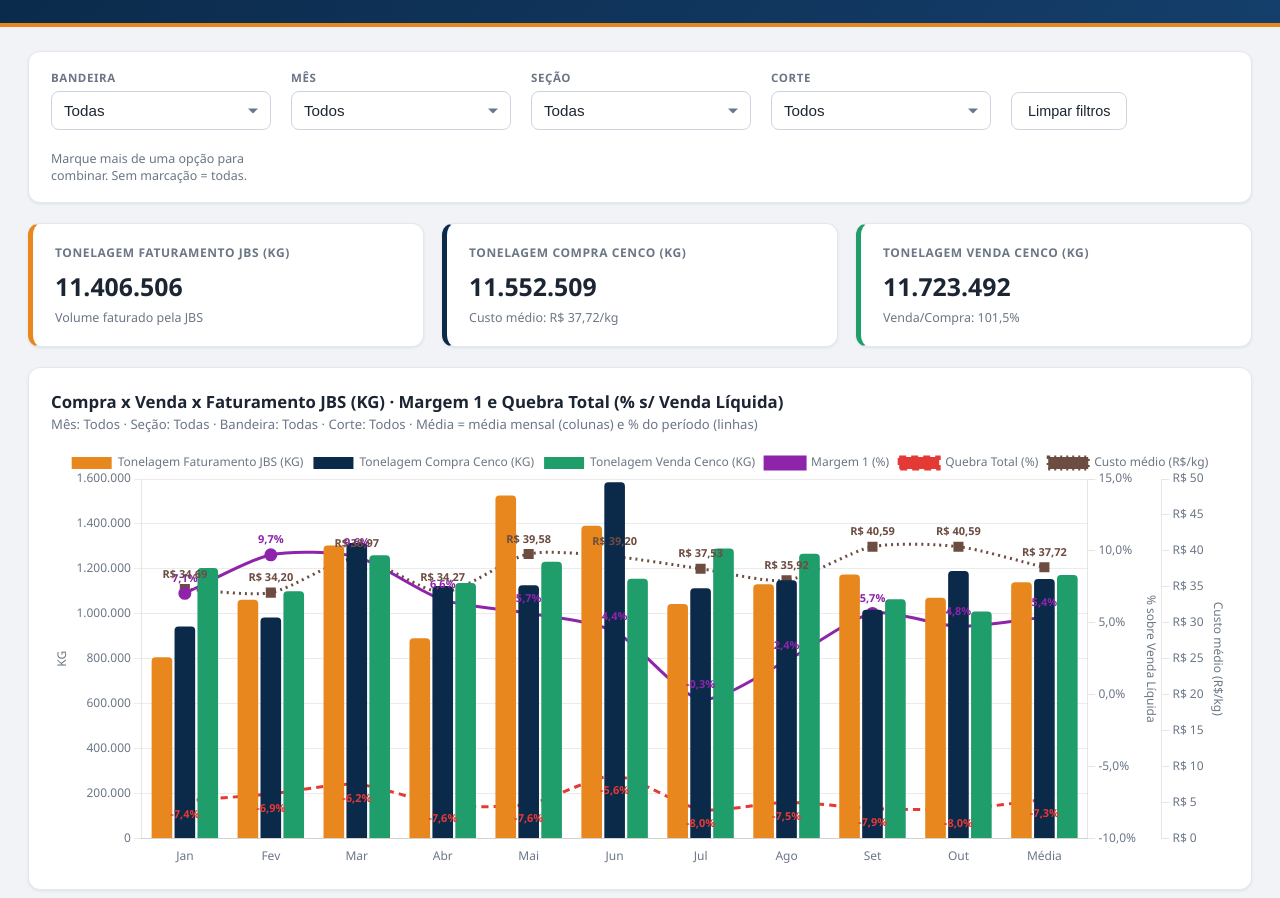
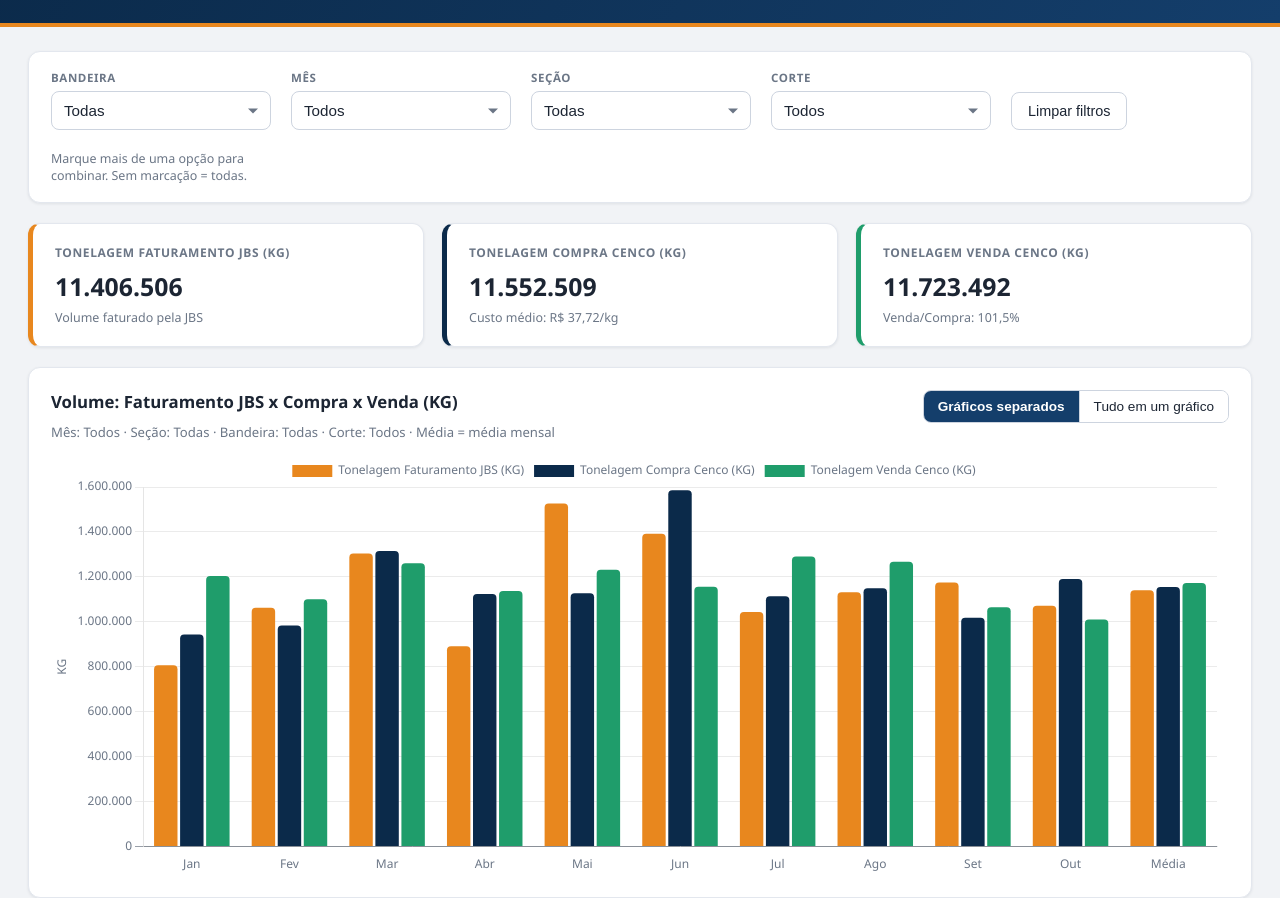
Before and after one commit to ygpassos-max/Cencosud-Dash-JBS, a plain HTML site: page index.html in a window 1280 px wide. Shown: the part 88-986 px from the top of the page. Drawn offline with nearby package versions, Linux system fonts and the light colour scheme.

Commit message:
Add files via upload

```diff
--- a/index.html
+++ b/index.html
@@ -35,6 +35,14 @@ button:hover{background:var(--bg)}
 .chart-card h2{font-size:1.05rem;margin-bottom:2px}
 .chart-card .sub{font-size:.82rem;color:var(--muted);margin-bottom:14px}
 .chart-wrap{position:relative;height:420px}
+.chart-wrap.sm{height:260px}
+.stack{margin-top:20px}
+.chart-head{display:flex;justify-content:space-between;align-items:flex-start;gap:12px;flex-wrap:wrap}
+.seg{display:inline-flex;border:1px solid var(--inputline);border-radius:8px;overflow:hidden;flex:none}
+.seg button{border:0;border-radius:0;padding:8px 14px;font-size:.85rem;background:var(--input);color:var(--ink)}
+.seg button+button{border-left:1px solid var(--inputline)}
+.seg button[aria-pressed="true"]{background:var(--navy2);color:#fff;font-weight:600}
+.is-hidden{display:none}
 .pie-card{padding:22px;margin-top:20px}
 .pie-head{display:flex;justify-content:space-between;align-items:flex-start;flex-wrap:wrap;gap:12px;margin-bottom:14px}
 .pie-head h2{font-size:1.05rem;margin-bottom:2px}
@@ -59,7 +67,7 @@ button.ms-btn{width:100%;text-align:left;padding:10px 34px 10px 12px;position:re
 .hint{font-size:.78rem;color:var(--muted);align-self:center;max-width:220px}
 footer{text-align:center;color:var(--muted);font-size:.75rem;margin-top:20px}
 @media(max-width:800px){.pie-body{grid-template-columns:1fr}}
-@media(max-width:600px){header{padding:20px}main{padding:16px}.chart-wrap{height:320px}}
+@media(max-width:600px){header{padding:20px}main{padding:16px}.chart-wrap{height:320px}.chart-wrap.sm{height:220px}}
 </style>
 </head>
 <body>
@@ -87,9 +95,27 @@ footer{text-align:center;color:var(--muted);font-size:.75rem;margin-top:20px}
   </section>
 
   <section class="card chart-card">
-    <h2>Compra x Venda x Faturamento JBS (KG) · Margem 1 e Quebra Total (% s/ Venda Líquida)</h2>
+    <div class="chart-head">
+      <h2 id="chartTitle">Volume: Faturamento JBS x Compra x Venda (KG)</h2>
+      <div class="seg" role="group" aria-label="Forma de exibir os gráficos">
+        <button type="button" id="btnSep" aria-pressed="true">Gráficos separados</button>
+        <button type="button" id="btnJunto" aria-pressed="false">Tudo em um gráfico</button>
+      </div>
+    </div>
     <div class="sub" id="chartSub"></div>
     <div class="chart-wrap"><canvas id="chart"></canvas></div>
+  </section>
+
+  <section class="card chart-card stack" id="cardPct">
+    <h2>Margem 1 x Quebra Total (% da venda líquida)</h2>
+    <div class="sub" id="pctSub"></div>
+    <div class="chart-wrap sm"><canvas id="chartPct"></canvas></div>
+  </section>
+
+  <section class="card chart-card stack" id="cardCusto">
+    <h2>Custo médio de compra (R$/kg)</h2>
+    <div class="sub">Média ponderada pelos kg comprados no filtro. Média = custo médio do período.</div>
+    <div class="chart-wrap sm"><canvas id="chartCusto"></canvas></div>
   </section>
 
   <section class="card pie-card">
@@ -203,7 +229,8 @@ const lineLabels = {id:'lineLabels', afterDatasetsDraw(ch){
   const ctx = ch.ctx;
   ch.data.datasets.forEach((ds,i) => {
     if(ds.type!=='line') return;
-    const meta = ch.getDatasetMeta(i); if(meta.hidden) return;
+    if(!ch.isDatasetVisible(i)) return;
+    const meta = ch.getDatasetMeta(i);
     const custo = ds.label.startsWith('Custo');
     const acima = custo || ds.label.startsWith('Margem');
     ctx.save();
@@ -217,6 +244,9 @@ const lineLabels = {id:'lineLabels', afterDatasetsDraw(ch){
     ctx.restore();
   });
 }};
+let modo = 'separado';
+const Y_W = 92;  // largura fixa do eixo Y para alinhar os meses dos três gráficos
+const gridColor = ctx => (ctx.tick && ctx.tick.value === 0) ? '#9aa0a9' : cssVar('--grid');
 const chart = new Chart($('chart'), {
   type:'bar',
   plugins:[lineLabels],
@@ -224,24 +254,59 @@ const chart = new Chart($('chart'), {
     {label:'Tonelagem Faturamento JBS (KG)', data:[], backgroundColor:'#e8871e', borderRadius:4},
     {label:'Tonelagem Compra Cenco (KG)', data:[], backgroundColor:cssVar('--bar1'), borderRadius:4},
     {label:'Tonelagem Venda Cenco (KG)', data:[], backgroundColor:'#1f9d6b', borderRadius:4},
-    {type:'line', label:'Margem 1 (%)', data:[], yAxisID:'y1', borderColor:'#8e24aa', backgroundColor:'#8e24aa', borderWidth:3, pointRadius:5, pointHoverRadius:7, tension:.25, spanGaps:false},
-    {type:'line', label:'Quebra Total (%)', data:[], yAxisID:'y1', borderColor:'#e53935', backgroundColor:'#e53935', borderWidth:3, borderDash:[7,5], pointRadius:5, pointStyle:'rectRot', pointHoverRadius:7, tension:.25, spanGaps:false},
-    {type:'line', label:'Custo médio (R$/kg)', data:[], yAxisID:'y2', borderColor:'#6d4c41', backgroundColor:'#6d4c41', borderWidth:3, borderDash:[2,4], pointRadius:5, pointStyle:'rect', pointHoverRadius:7, tension:.25, spanGaps:false}
+    // linhas usadas só no modo "Tudo em um gráfico"
+    {type:'line', label:'Margem 1 (%)', data:[], yAxisID:'y1', hidden:true, borderColor:'#8e24aa', backgroundColor:'#8e24aa', borderWidth:3, pointRadius:5, pointHoverRadius:7, tension:.25, spanGaps:false},
+    {type:'line', label:'Quebra Total (%)', data:[], yAxisID:'y1', hidden:true, borderColor:'#e53935', backgroundColor:'#e53935', borderWidth:3, borderDash:[7,5], pointRadius:5, pointStyle:'rectRot', pointHoverRadius:7, tension:.25, spanGaps:false},
+    {type:'line', label:'Custo médio (R$/kg)', data:[], yAxisID:'y2', hidden:true, borderColor:'#6d4c41', backgroundColor:'#6d4c41', borderWidth:3, borderDash:[2,4], pointRadius:5, pointStyle:'rect', pointHoverRadius:7, tension:.25, spanGaps:false}
   ]},
   options:{
     responsive:true, maintainAspectRatio:false,
+    layout:{padding:{right:12}},
     interaction:{mode:'index', intersect:false},
     plugins:{
-      legend:{position:'top'},
+      legend:{position:'top', labels:{filter:(item) => modo==='junto' || item.datasetIndex < 3}},
       tooltip:{callbacks:{label:c => c.dataset.yAxisID==='y2' ? ` ${c.dataset.label}: R$ ${cf.format(c.parsed.y)}/kg` : c.dataset.yAxisID==='y1' ? ` ${c.dataset.label}: ${pct(c.parsed.y)}%` : ` ${c.dataset.label}: ${fmt(c.parsed.y)} KG`}}
     },
     scales:{
       x:{grid:{display:false}},
-      y:{grid:{color:cssVar('--grid')}, beginAtZero:true, title:{display:true,text:'KG'}, ticks:{callback:v => nf.format(v)}},
-      y1:{position:'right', grace:'12%', grid:{drawOnChartArea:false}, title:{display:true,text:'% sobre Venda Líquida'}, ticks:{callback:v => pf.format(v)+'%'}},
-      y2:{position:'right', grace:'25%', grid:{drawOnChartArea:false}, title:{display:true,text:'Custo médio (R$/kg)'}, ticks:{callback:v => 'R$ '+nf.format(v)}}
+      y:{grid:{color:gridColor}, beginAtZero:true, title:{display:true,text:'KG'}, ticks:{callback:v => nf.format(v)}, afterFit:s => { s.width = Y_W; }},
+      y1:{display:false, position:'right', grace:'12%', grid:{drawOnChartArea:false}, title:{display:true,text:'% sobre Venda Líquida'}, ticks:{callback:v => pf.format(v)+'%'}},
+      y2:{display:false, position:'right', grace:'25%', grid:{drawOnChartArea:false}, title:{display:true,text:'Custo médio (R$/kg)'}, ticks:{callback:v => 'R$ '+nf.format(v)}}
     }
   }
+});
+
+const lineOptions = (eixo, tick, tip, legenda) => ({
+  responsive:true, maintainAspectRatio:false,
+  layout:{padding:{top:18, right:12}},
+  interaction:{mode:'index', intersect:false},
+  plugins:{
+    legend:{display:legenda, position:'top'},
+    tooltip:{callbacks:{label:tip}}
+  },
+  scales:{
+    x:{offset:true, grid:{display:false}},
+    y:{grace:'22%', grid:{color:gridColor}, title:{display:true,text:eixo}, ticks:{callback:tick}, afterFit:s => { s.width = Y_W; }}
+  }
+});
+
+const chartPct = new Chart($('chartPct'), {
+  type:'line',
+  plugins:[lineLabels],
+  data:{labels:[...MESES,'Média'], datasets:[
+    {label:'Margem 1 (%)', data:[], borderColor:'#8e24aa', backgroundColor:'#8e24aa', borderWidth:3, pointRadius:5, pointHoverRadius:7, tension:.25, spanGaps:false},
+    {label:'Quebra Total (%)', data:[], borderColor:'#e53935', backgroundColor:'#e53935', borderWidth:3, borderDash:[7,5], pointRadius:5, pointStyle:'rectRot', pointHoverRadius:7, tension:.25, spanGaps:false}
+  ]},
+  options: lineOptions('%', v => pf.format(v)+'%', c => ` ${c.dataset.label}: ${pct(c.parsed.y)}%`, true)
+});
+
+const chartCusto = new Chart($('chartCusto'), {
+  type:'line',
+  plugins:[lineLabels],
+  data:{labels:[...MESES,'Média'], datasets:[
+    {label:'Custo médio (R$/kg)', data:[], borderColor:'#6d4c41', backgroundColor:'#6d4c41', borderWidth:3, pointRadius:5, pointStyle:'rect', pointHoverRadius:7, tension:.25, spanGaps:false}
+  ]},
+  options: lineOptions('R$/kg', v => 'R$ '+nf.format(v), c => ` Custo médio: R$ ${cf.format(c.parsed.y)}/kg`, false)
 });
 
 const pie = new Chart($('pie'), {
@@ -270,24 +335,32 @@ function update(){
   }
   const n = mv.length || 1;
   chart.data.labels = [...mv,'Média'];
+  chartPct.data.labels = [...mv,'Média'];
+  chartCusto.data.labels = [...mv,'Média'];
   $('kEntrada').textContent = fmt(e);
   const ctT = porMes.reduce((a,x)=>a+x.ct,0), kcT = porMes.reduce((a,x)=>a+x.kc,0);
   $('kCusto').textContent = kcT>0 ? `Custo médio: R$ ${cf.format(ctT/kcT)}/kg` : 'Custo médio: sem dado';
-  chart.data.datasets[5].data = [...porMes.map(x => x.kc>0 ? +(x.ct/x.kc).toFixed(2) : null), kcT>0 ? +(ctT/kcT).toFixed(2) : null];
+  chartCusto.data.datasets[0].data = [...porMes.map(x => x.kc>0 ? +(x.ct/x.kc).toFixed(2) : null), kcT>0 ? +(ctT/kcT).toFixed(2) : null];
   $('kVenda').textContent = fmt(v);
   $('kFat').textContent = fmt(f);
   $('kVendaSub').textContent = e>0 ? `Venda/Compra: ${pct(v/e*100)}%` : '\u00a0';
-  $('chartSub').textContent = `Mês: ${txt(m,'Todos')} · Seção: ${txt(s,'Todas')} · Bandeira: ${txt(b,'Todas')} · Corte: ${txt(c,'Todos')} · Média = média mensal (colunas) e % do período (linhas)` + (porMes.some(x=>x.fin) ? '' : ' · Sem dados de Margem 1 / Quebra Total para estes filtros');
+  $('chartSub').textContent = `Mês: ${txt(m,'Todos')} · Seção: ${txt(s,'Todas')} · Bandeira: ${txt(b,'Todas')} · Corte: ${txt(c,'Todos')} · Média = média mensal`;
+  $('pctSub').textContent = 'Média = % do período' + (porMes.some(x=>x.fin) ? '' : ' · Sem dados de Margem 1 / Quebra Total para estes filtros');
   const r3 = x => +x.toFixed(3);
   chart.data.datasets[0].data = [...porMes.map(m=>r3(m.f)), r3(f/n)];
   chart.data.datasets[1].data = [...porMes.map(m=>r3(m.e)), r3(e/n)];
   const comFin = porMes.filter(x => x.fin);
   const rate = (a,b) => b ? +(a/b*100).toFixed(3) : null;
   const somaFin = k => comFin.reduce((a,x)=>a+x[k],0);
-  chart.data.datasets[3].data = [...porMes.map(x => x.fin ? rate(x.mg,x.vl) : null), rate(somaFin('mg'), somaFin('vl'))];
-  chart.data.datasets[4].data = [...porMes.map(x => x.fin ? rate(x.qb,x.vl) : null), rate(somaFin('qb'), somaFin('vl'))];
+  chartPct.data.datasets[0].data = [...porMes.map(x => x.fin ? rate(x.mg,x.vl) : null), rate(somaFin('mg'), somaFin('vl'))];
+  chartPct.data.datasets[1].data = [...porMes.map(x => x.fin ? rate(x.qb,x.vl) : null), rate(somaFin('qb'), somaFin('vl'))];
   chart.data.datasets[2].data = [...porMes.map(m=>r3(m.v)), r3(v/n)];
+  chart.data.datasets[3].data = chartPct.data.datasets[0].data;
+  chart.data.datasets[4].data = chartPct.data.datasets[1].data;
+  chart.data.datasets[5].data = chartCusto.data.datasets[0].data;
   chart.update();
+  chartPct.update();
+  chartCusto.update();
   updatePie();
 }
 
@@ -313,11 +386,32 @@ $('btnLimpar').addEventListener('click', ()=>{ msS.clear(); msM.clear(); msB.cle
 window.matchMedia('(prefers-color-scheme: dark)').addEventListener('change', ()=>{
   Chart.defaults.color = cssVar('--muted');
   chart.data.datasets[1].backgroundColor = cssVar('--bar1');
-  chart.options.scales.y.grid.color = cssVar('--grid');
-  [chart,pie].forEach(ch=>{ch.options.color=cssVar('--muted'); ch.update();}); updatePie();
+  [chart,chartPct,chartCusto,pie].forEach(ch=>{ch.options.color=cssVar('--muted'); ch.update();}); updatePie();
 });
+function setModo(m){
+  modo = m;
+  const junto = m === 'junto';
+  [3,4,5].forEach(i => chart.setDatasetVisibility(i, junto));
+  chart.options.scales.y1.display = junto;
+  chart.options.scales.y2.display = junto;
+  $('cardPct').classList.toggle('is-hidden', junto);
+  $('cardCusto').classList.toggle('is-hidden', junto);
+  $('chartTitle').textContent = junto
+    ? 'Volume (KG) · Margem 1 e Quebra Total (%) · Custo médio (R$/kg)'
+    : 'Volume: Faturamento JBS x Compra x Venda (KG)';
+  $('btnSep').setAttribute('aria-pressed', String(!junto));
+  $('btnJunto').setAttribute('aria-pressed', String(junto));
+  try { localStorage.setItem('dashJbsModo', m); } catch(e) {}
+  chart.update();
+}
+$('btnSep').addEventListener('click', () => setModo('separado'));
+$('btnJunto').addEventListener('click', () => setModo('junto'));
+
 fillCortes();
 update();
+let modoSalvo = 'separado';
+try { modoSalvo = localStorage.getItem('dashJbsModo') || 'separado'; } catch(e) {}
+setModo(modoSalvo === 'junto' ? 'junto' : 'separado');
 </script>
 </body>
 </html>
```
